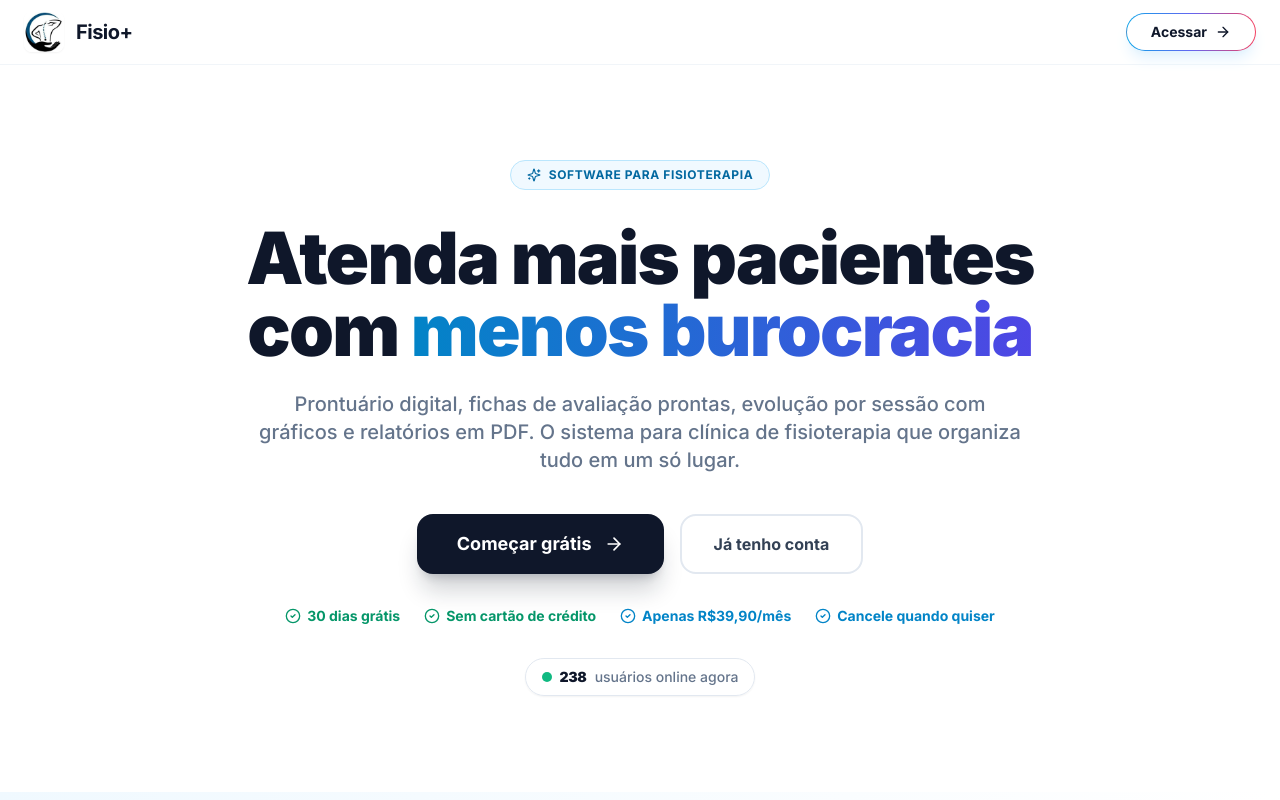
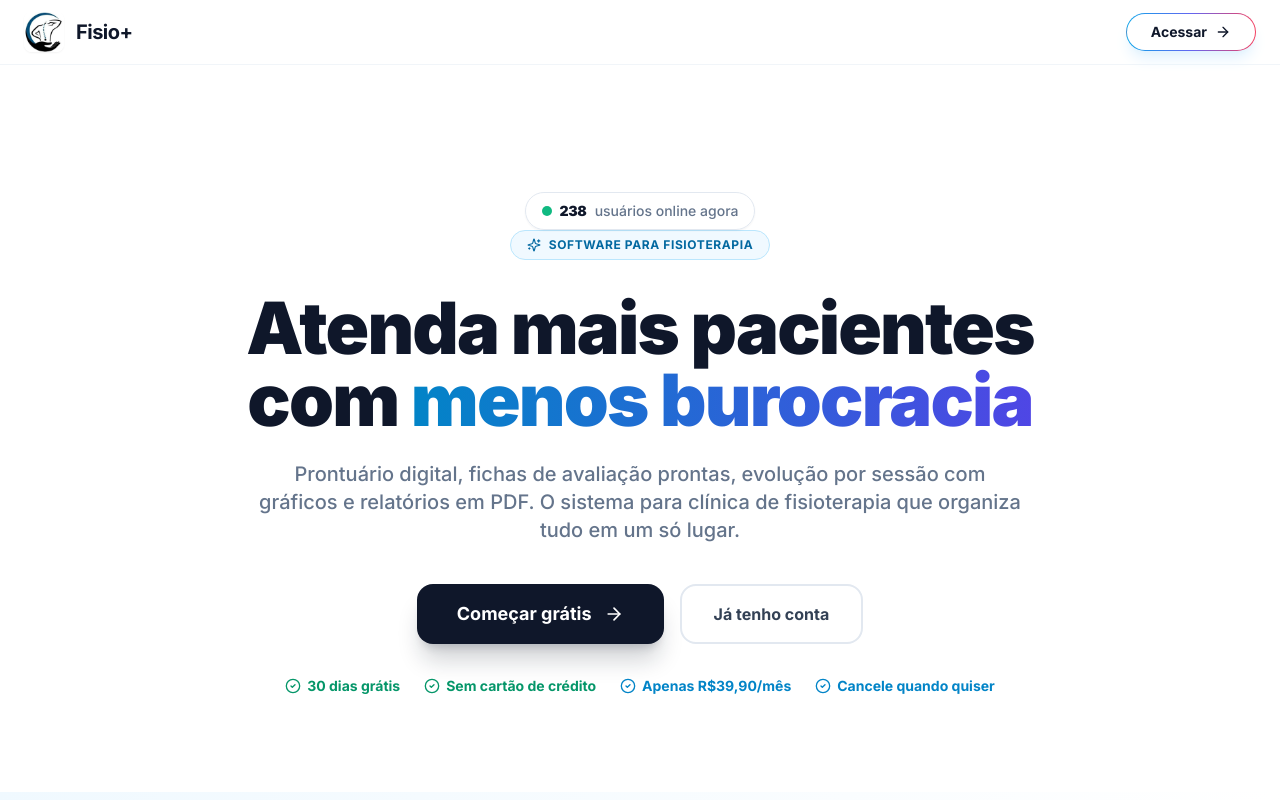
Before and after one commit to Roque-Pro/fisiomais, a Next.js app: page / in a window 1280 px wide. Shown: the top 800 px of the page. Built offline with nearby package versions, Linux system fonts and the light colour scheme; no server answers; the database is empty.

Commit message:
move contador de usuarios para o topo da hero

```diff
--- a/app/page.tsx
+++ b/app/page.tsx
@@ -244,6 +244,8 @@ export default function Home() {
         </div>
         <div className="mx-auto max-w-7xl px-4 md:px-6">
           <div className="max-w-4xl mx-auto text-center">
+            <UserCounter />
+
             <div className="inline-flex items-center gap-2 px-4 py-1.5 rounded-full bg-sky-50 border border-sky-200 text-sky-700 text-xs font-bold uppercase tracking-wider mb-6 md:mb-8">
               <Sparkles className="h-3.5 w-3.5" /> Software para fisioterapia
             </div>
@@ -284,7 +286,6 @@ export default function Home() {
               </span>
             </div>
 
-            <UserCounter />
           </div>
         </div>
       </section>
```
